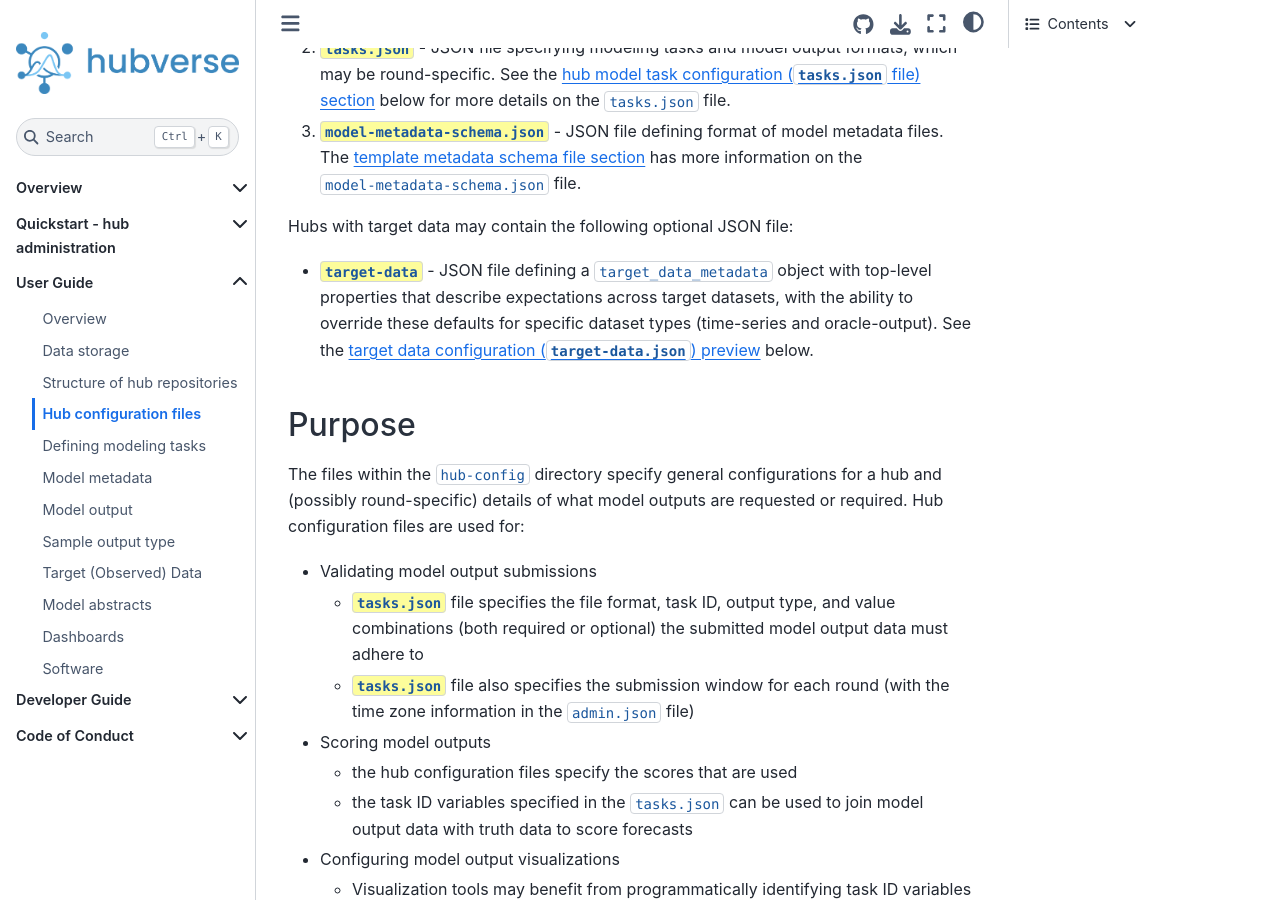
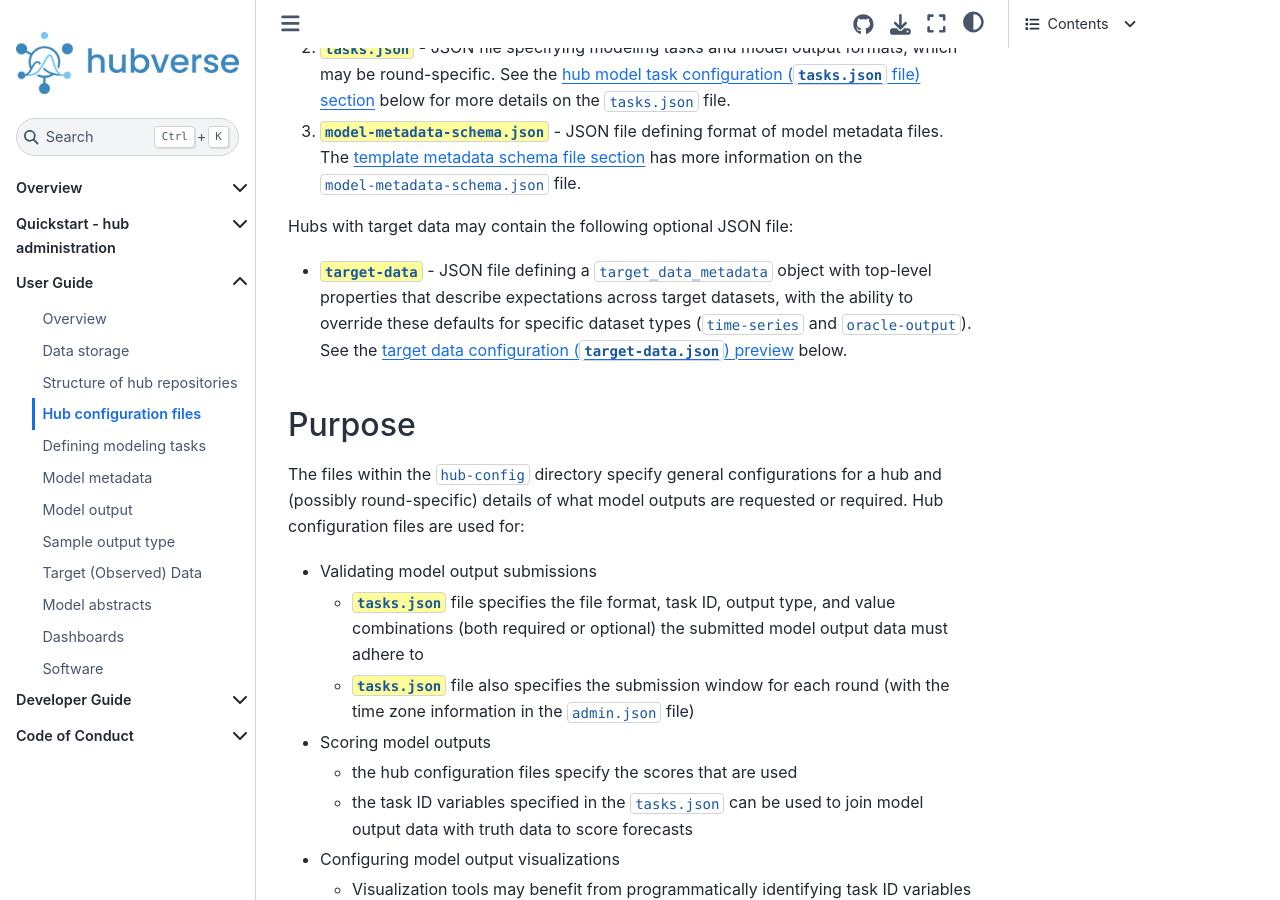
Before and after one commit to hubverse-org/hubDocs, a Sphinx documentation site: the page built from docs/source/user-guide/hub-config.md, in a window 1280 px wide and 900 px high, scrolled down 362 px. Built offline with Sphinx 7.4.7 and the Sphinx Book theme 1.1.4, drawn with Linux system fonts in a browser that asks for light colours; comment, search, counter and statistics services are not loaded; some of the changed text lies outside the part shown.

```diff
--- a/docs/source/user-guide/hub-config.md
+++ b/docs/source/user-guide/hub-config.md
@@ -7,7 +7,7 @@ The `hub-config` directory in a modeling hub is required to contain three JSON[^
    3. `model-metadata-schema.json`{.codeitem} - JSON file defining format of model metadata files. The [template metadata schema file section](#model-metadata-schema) has more information on the `model-metadata-schema.json` file.
 
 Hubs with target data may contain the following optional JSON file:
-* `target-data`{.codeitem} - JSON file defining a `target_data_metadata` object with top-level properties that describe expectations across target datasets, with the ability to override these defaults for specific dataset types (time-series and oracle-output). See the [target data configuration (`target-data.json`) preview](#target-data-config) below.
+* `target-data`{.codeitem} - JSON file defining a `target_data_metadata` object with top-level properties that describe expectations across target datasets, with the ability to override these defaults for specific dataset types (`time-series` and `oracle-output`). See the [target data configuration (`target-data.json`) preview](#target-data-config) below.
 
 [^json]: We do not currently support json references or yaml metadata files due to technical issues.
 
```
Also changed, not shown: other parts of docs/source/user-guide/hub-config.md (+1 -1 lines).
